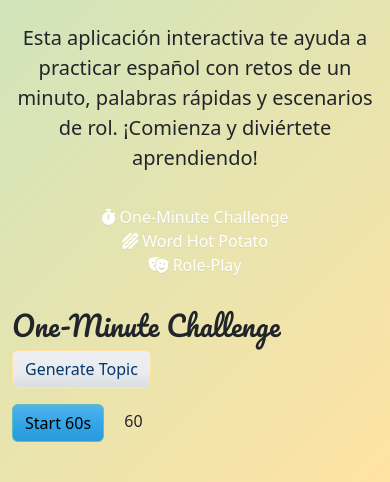
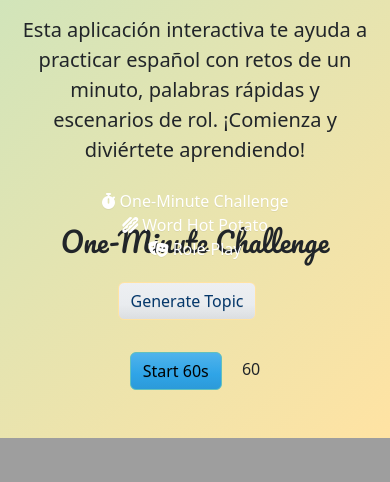
Before and after one commit to Wingman2025/ProfessorLanguages, a FastAPI app: page /one_minute in a window 390 px wide. Shown: the part 761-1243 px from the top of the page. After the commit the page ends 1199 px from the top, so only its background shows below. Run offline with FastAPI, Linux system fonts and the light colour scheme; some libraries are stand-ins or nearby versions.

Commit message:
Add one-minute challenge feature with beach-themed styling

```diff
--- a/backend/static/css/custom.css
+++ b/backend/static/css/custom.css
@@ -30,3 +30,35 @@ body {
   color: #FFF !important;
   text-shadow: 2px 2px 4px rgba(0,0,0,0.6);
 }
+
+/* Custom Styles */
+.challenge-page {
+  display: flex;
+  flex-direction: column;
+  align-items: center;
+  max-width: 500px;
+  margin: 1rem auto;
+  gap: 1rem;
+}
+@media (max-width: 576px) {
+  .hero {
+    height: 120px !important;
+  }
+  .hero h1 {
+    font-size: 1.75rem !important;
+  }
+  .container.py-4 {
+    padding-top: 1rem !important;
+    padding-bottom: 1rem !important;
+  }
+  .challenge-page {
+    margin-top: -60px !important;
+  }
+  .lead.mb-4 {
+    margin-bottom: 1rem !important;
+    padding: 0 .5rem;
+  }
+  .navbar {
+    margin-bottom: 1rem !important;
+  }
+}
--- a/backend/templates/one_minute.html
+++ b/backend/templates/one_minute.html
@@ -1,5 +1,6 @@
 {% extends "base.html" %}
 {% block content %}
+<div class="challenge-page text-center">
   <h1>One-Minute Challenge</h1>
   <div class="mb-3">
     <button id="gen-topic" class="btn btn-secondary">Generate Topic</button>
@@ -16,4 +17,5 @@
     </div>
   </form>
   <script defer src="/static/js/one_minute.js"></script>
+</div>
 {% endblock %}
```
Lines whose indentation alone changed are shown as unchanged.
